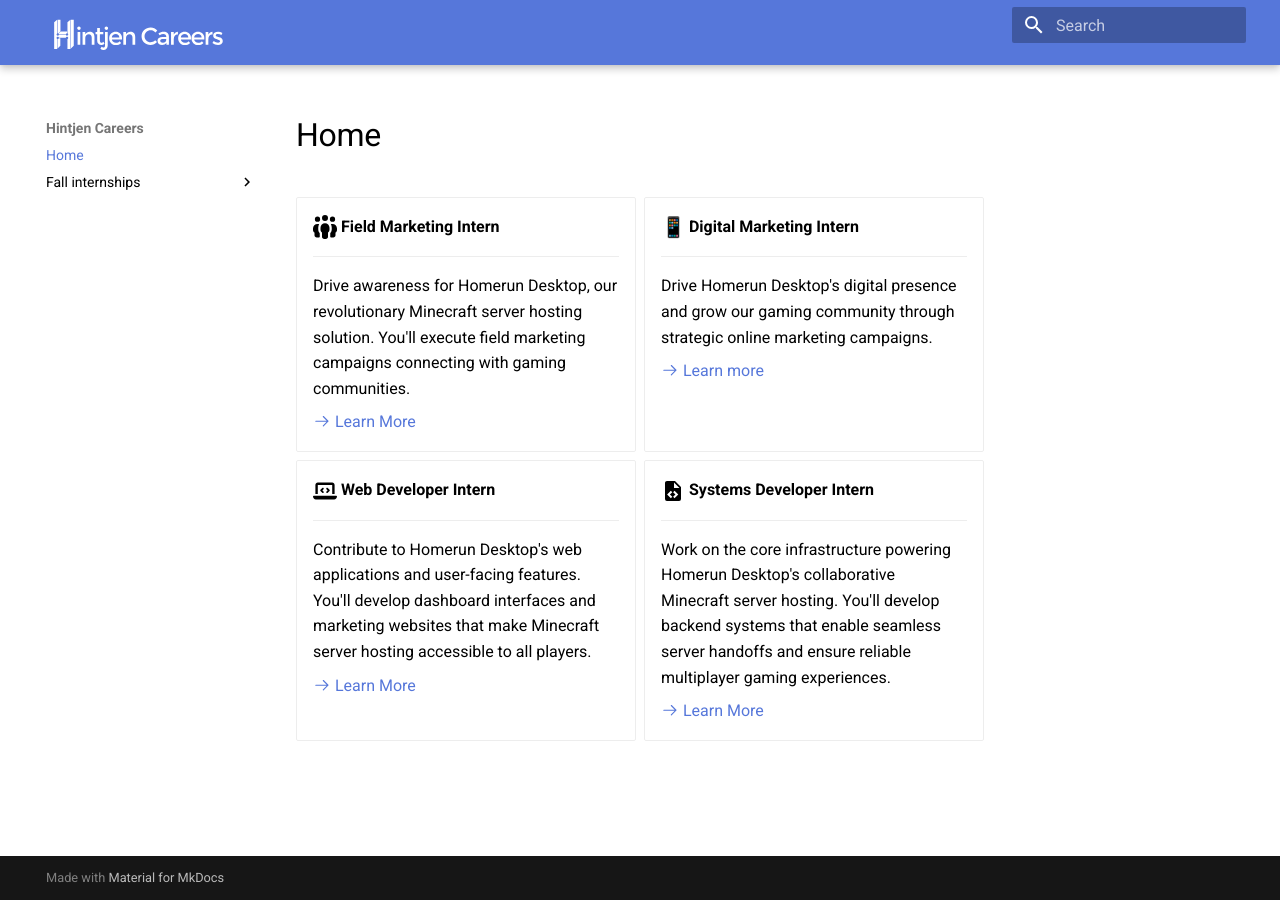
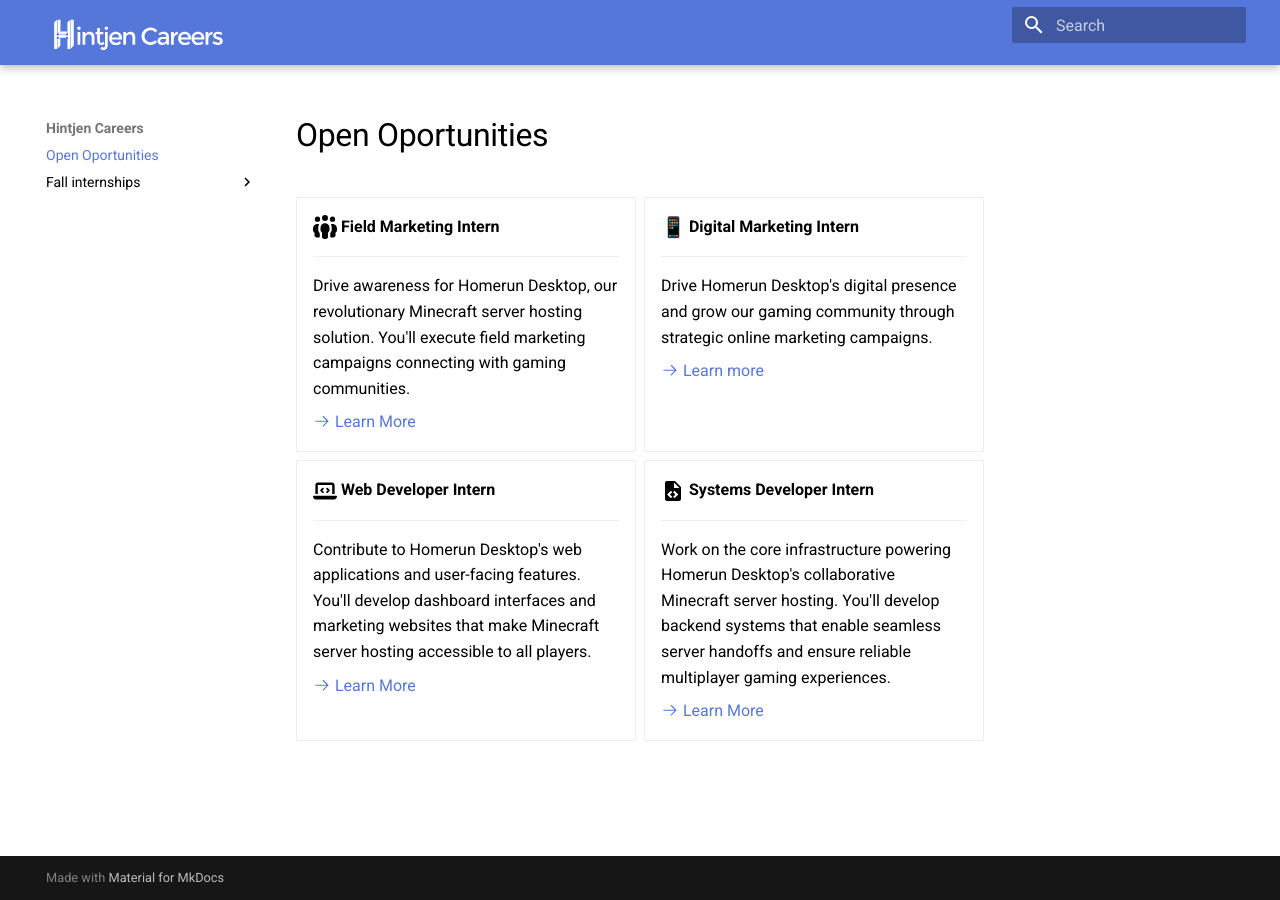
Before and after one commit to hintjen/hintjen.github.io, an MkDocs documentation site: the page built from docs/index.md, in a window 1280 px wide. Built offline with MkDocs 1.6.1 and Material for MkDocs 9.7.7, drawn with Linux system fonts in a browser that asks for light colours; emoji names are drawn with the system emoji font.

Commit message:
Adding mkdocs site

```diff
--- a/docs/index.md
+++ b/docs/index.md
@@ -1,4 +1,4 @@
-# Home
+# Open Oportunities
 
 <div class="grid cards" markdown>
 
```
